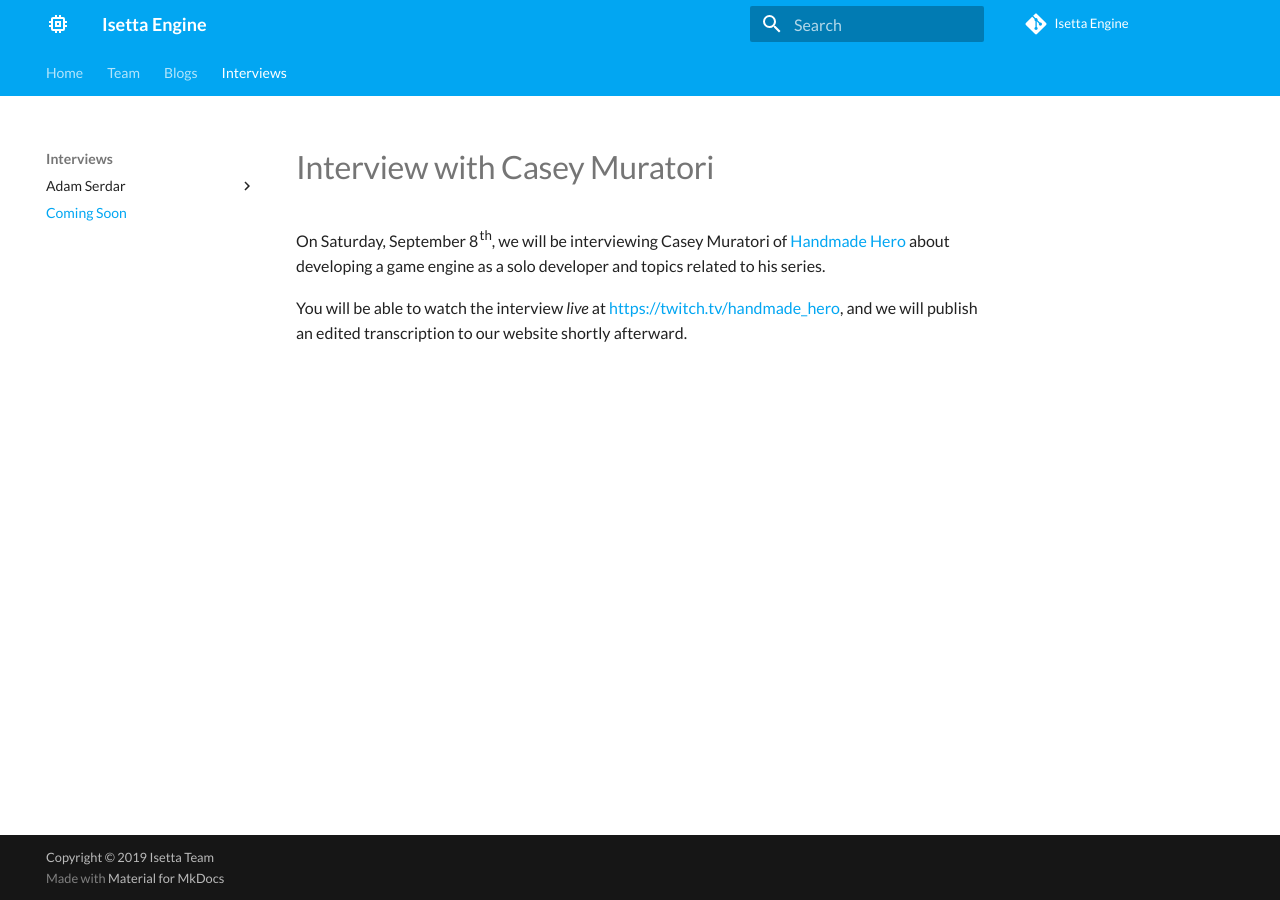
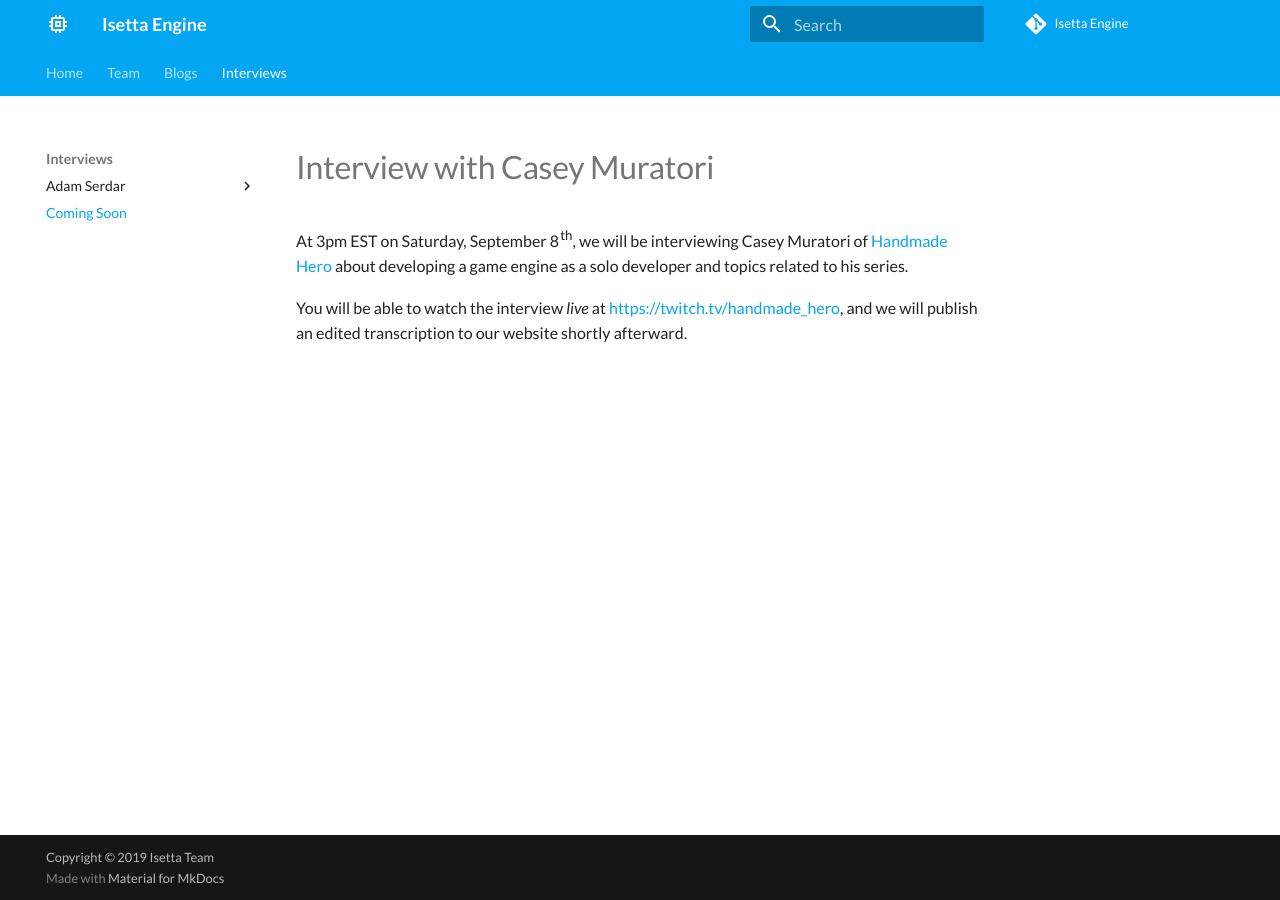
Before and after one commit to Isetta-Team/Isetta-Website-Raw, an MkDocs documentation site: the page built from docs/interviews/coming-soon.md, in a window 1280 px wide. Built offline with MkDocs 1.6.1 and Material for MkDocs 9.7.7, drawn with Linux system fonts in a browser that asks for light colours; comment, search, counter and statistics services are not loaded.

Commit message:
Added time to coming soon page

```diff
--- a/docs/interviews/coming-soon.md
+++ b/docs/interviews/coming-soon.md
@@ -1,5 +1,5 @@
 # Interview with Casey Muratori
 
-On Saturday, September 8th, we will be interviewing Casey Muratori of [Handmade Hero](https://handmadehero.org/) about developing a game engine as a solo developer and topics related to his series.
+At 3pm EST on Saturday, September 8th, we will be interviewing Casey Muratori of [Handmade Hero](https://handmadehero.org/) about developing a game engine as a solo developer and topics related to his series.
 
 You will be able to watch the interview *live* at [https://twitch.tv/handmade_hero](https://twitch.tv/handmade_hero), and we will publish an edited transcription to our website shortly afterward.
```
